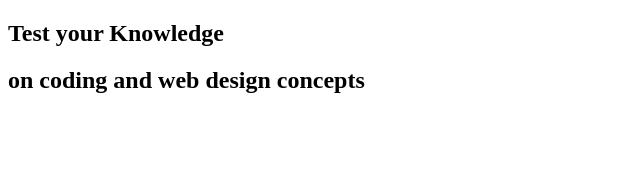
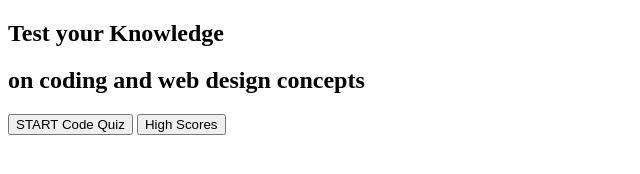
Before and after one commit to sangelito/04-Code-Quiz, a plain HTML site: page Index.html in a window 1280 px wide. Shown: the whole page, without its empty margins (0-640 px from the left). Drawn offline with Linux system fonts and the light colour scheme.

Commit message:
Added start buttons

```diff
--- a/Index.html
+++ b/Index.html
@@ -12,6 +12,8 @@
         <h2>Test your Knowledge</h2>
         <h2>on coding and web design concepts</h2>
     </div>
+    <button id="startbtn">START Code Quiz</button>
+    <button id="startHighScore">High Scores</button>
     <script src="script.js"></script>
 </body>
 </html>
```
